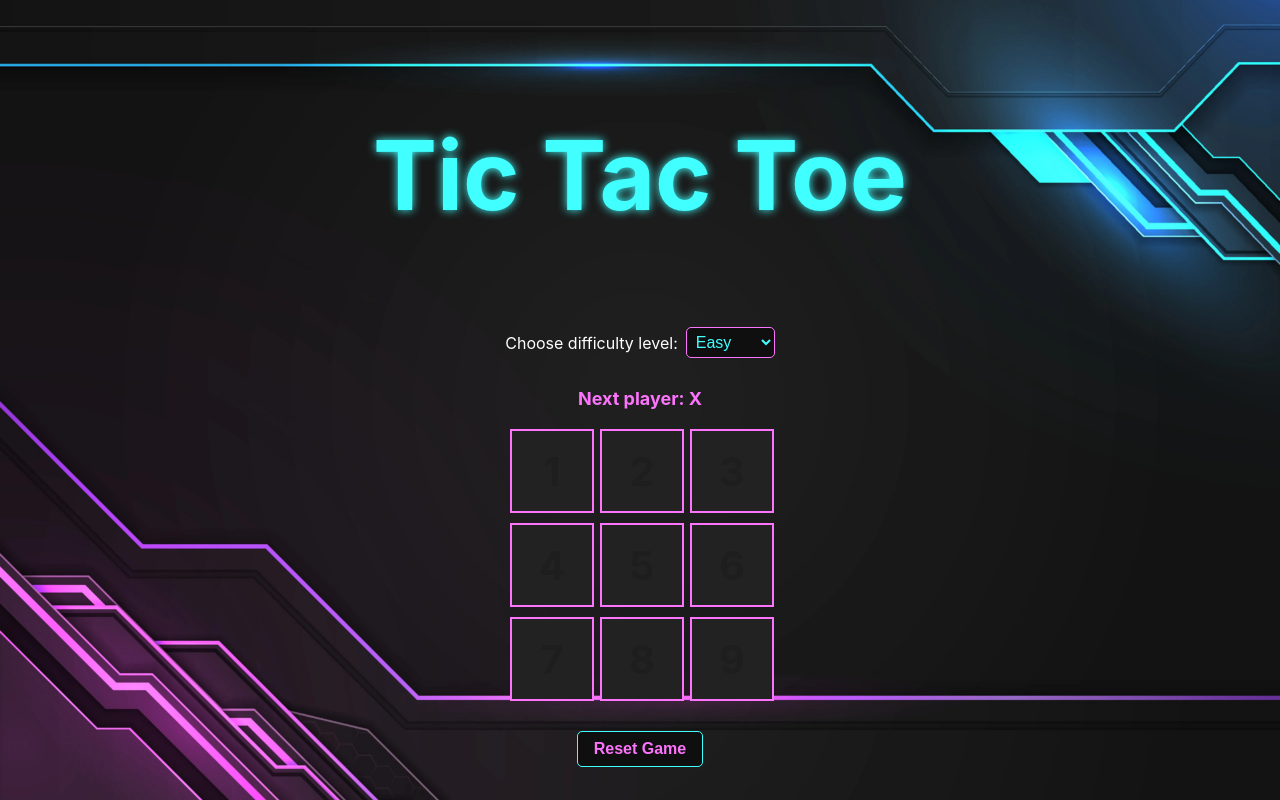
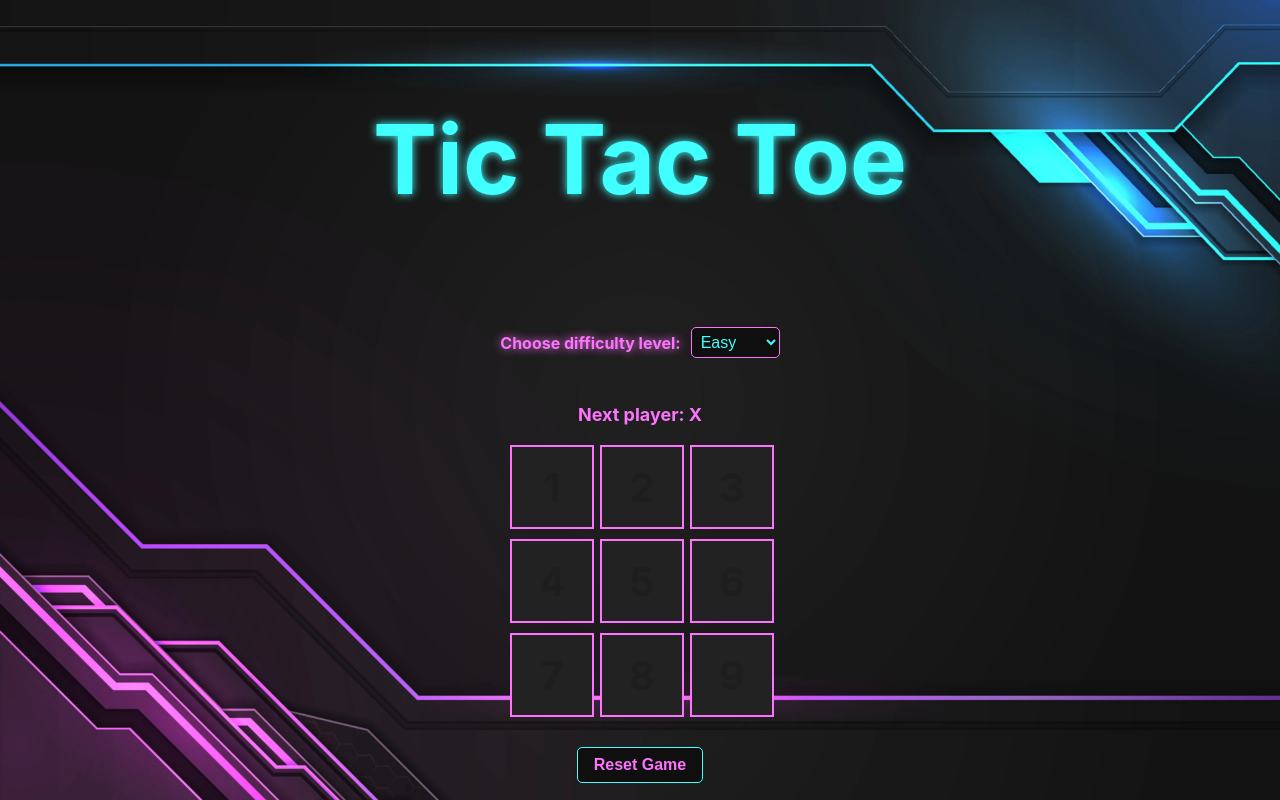
Before and after one commit to xuanPhuc-1/Draphony-Tic-Toc-Toe, a React (Create React App) app: page / in a window 1280 px wide. Built offline with nearby package versions, Linux system fonts and the light colour scheme.

Commit message:
chore: Update level dropdown styles and labels

```diff
--- a/src/game/components/LevelDropDown/index.scss
+++ b/src/game/components/LevelDropDown/index.scss
@@ -4,6 +4,7 @@
   display: flex;
   align-items: center;
   margin-bottom: 20px;
+  gap: 10px;
 
   label {
     font-size: 16px;
@@ -26,3 +27,10 @@
     }
   }
 }
+
+.level {
+  font-size: 16px;
+  font-weight: bold;
+  color: $secondary-color;
+  text-shadow: 0 0 10px $secondary-color;
+}
--- a/src/game/components/LevelDropDown/index.tsx
+++ b/src/game/components/LevelDropDown/index.tsx
@@ -12,7 +12,7 @@ const LevelDropDown: React.FC<LevelDropDownProps> = ({ onLevelChange }) => {
 
   return (
     <div className="level-dropdown">
-      <label htmlFor="level">Choose difficulty level: </label>
+      <h4 className="level">Choose difficulty level:</h4>
       <select id="level" onChange={handleChange}>
         <option value="easy">Easy</option>
         <option value="medium">Medium</option>
```
